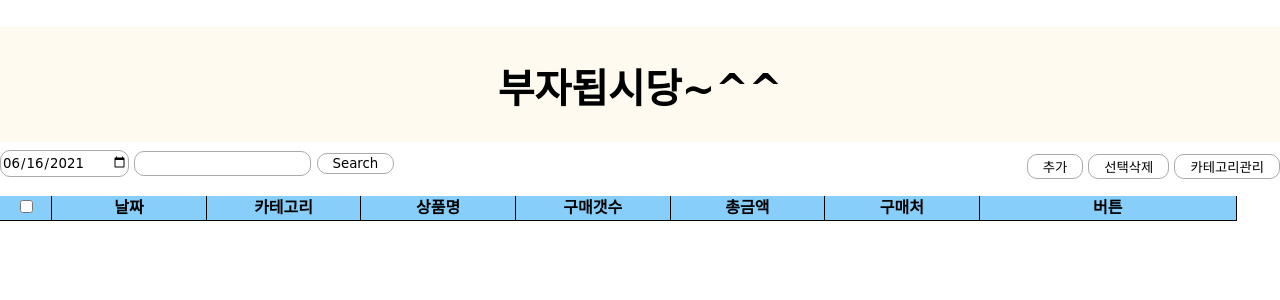
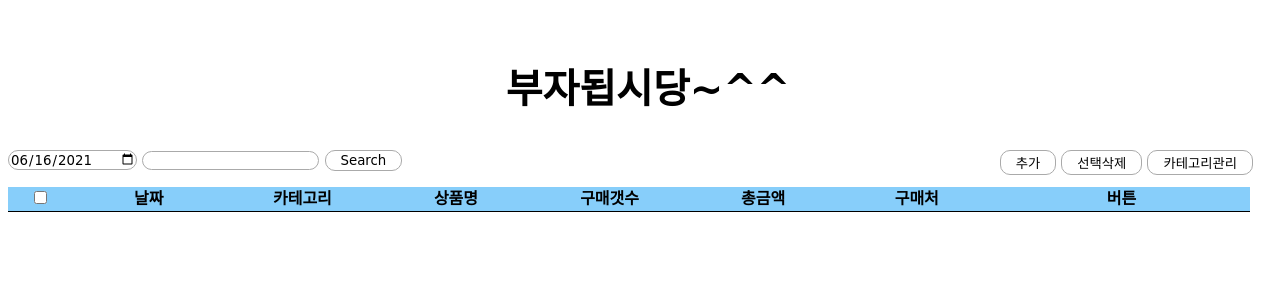
Before and after one commit to yiryeong/accountBook, a Flask app: page / in a window 1280 px wide. Shown: the top 300 px of the page. Run offline with Flask 2, Linux system fonts and the light colour scheme; data that the repository does not hold is empty; some web fonts are replaced.

Commit message:
구조 맞추기

```diff
--- a/app/static/css/mainStyle.css
+++ b/app/static/css/mainStyle.css
@@ -1,7 +1,6 @@
 body {
     width: 100%;
     height: 100%;
-    margin: 0px;
     min-width : 800px;
     background-color: white;
 }
@@ -9,28 +8,27 @@ body {
 /* 헤어영역 */
 header {
     width: 100%;
-    height: 30%;
-    background-color: FloralWhite;
     border-bottom: 8px solid white;
 }
 .header-text {
     font-size: 40px;
     color: black;
     text-align: center;
-    padding: 30px 0px 0px 0px
+    padding: 30px 0px 0px 0px;
+}
+
+.mainDiv{
+    width: 100%;
 }
 
 /* 검색/버튼 영역 */
 nav {
     width: 100%;
-    height: 20%;
-    border-bottom: 3px solid white;
 }
 
 .navDiv input {
     border: 1px solid #aaa;
     border-radius: 10px;
-    height: 25px;
 }
 .navDiv input:hover {
     border: 2px solid blue;
@@ -38,13 +36,12 @@ nav {
 
 .navButton{
     float: right;
-    padding : 4px 0px 0px 0px;
+    margin-right: 35px;
 }
 
 /* section 영역 */
 .content {
      width: 100%;
-     height: 40%;
 }
 
 /* 리스트 공통옵션 */
@@ -56,7 +53,7 @@ nav {
 .fl { float:left; }
 .tc { text-align:center; }
 
-.checkAll, .checkbox { width: 4% }
+.checkAll, .checkbox { width: 5% }
 .dateLi, .categoryLi, .contentsLi, .countLi, .nameLi, .priceLi { width:12%; }
 .buttonLi { width:20%; }
 
@@ -69,7 +66,6 @@ nav {
 	font-weight: bold;
 }
 .t_line {
-    border-right:solid 1px black;
     border-bottom:solid 1px black;
 }
 .list {
@@ -83,9 +79,8 @@ nav {
 footer {
      clear: both;
      width: 100%;
-     height: 10%;
      text-align : center;
-     border-bottom: 8px solid white;
+     border-top: 10px solid white;
 }
 
 /* 버튼 스타일 */
--- a/app/templates/main/index.html
+++ b/app/templates/main/index.html
@@ -15,6 +15,7 @@
     <header>
     	 <h1 class="header-text" onclick="location.reload()">부자됩시당~^^</h1>
     </header>
+	<div class="mainDiv">
 		<nav>
 			<div class="navDiv">
 				<input type='date' id='selectDay'/>
@@ -43,6 +44,7 @@
 			<div class ="item_list" id="item_list">
 			</div>
 		</section>
+	</div>
     <footer>
 		<div id="paging"></div>
 	</footer>
```
Lines whose indentation alone changed are shown as unchanged.
